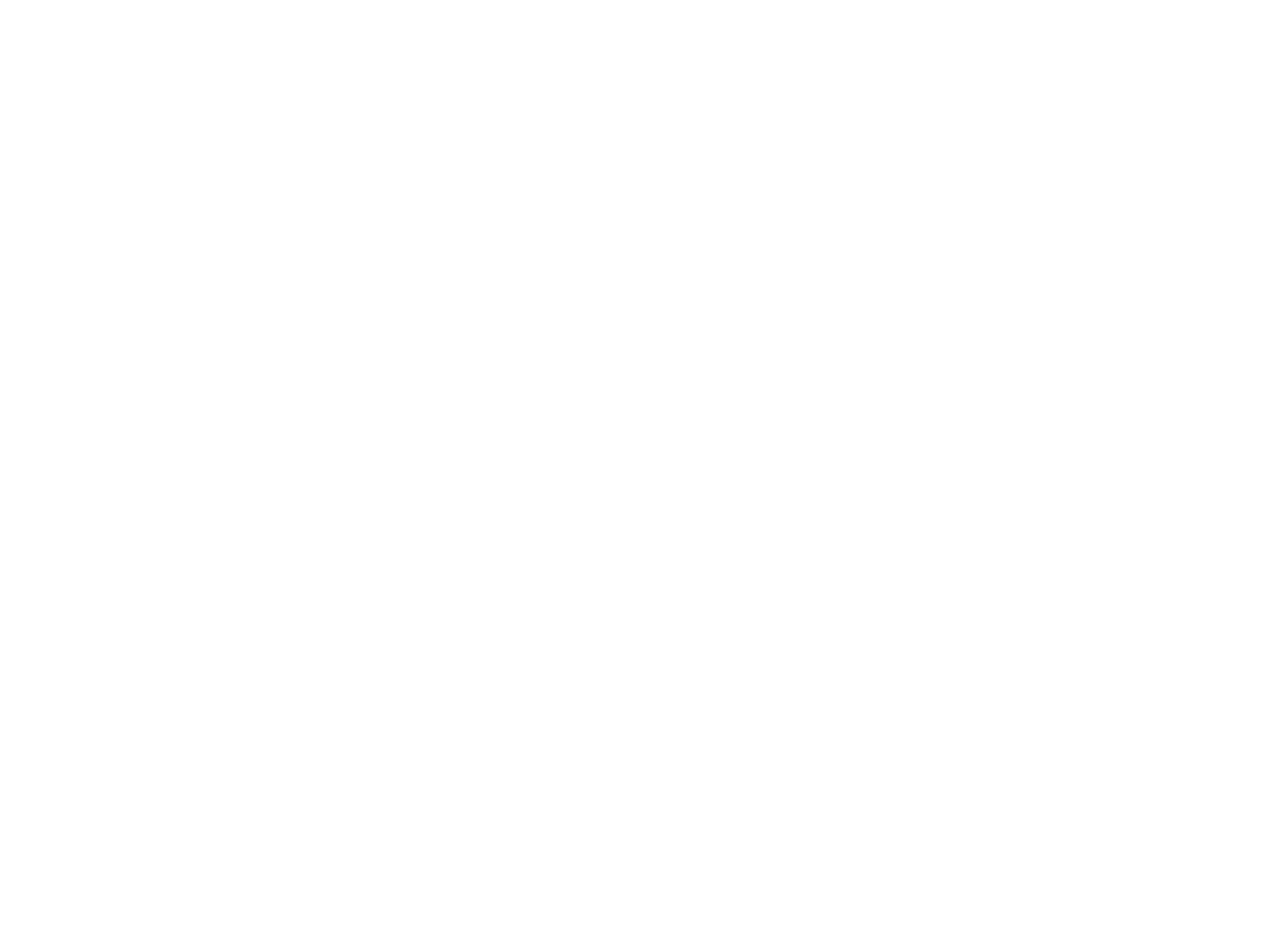
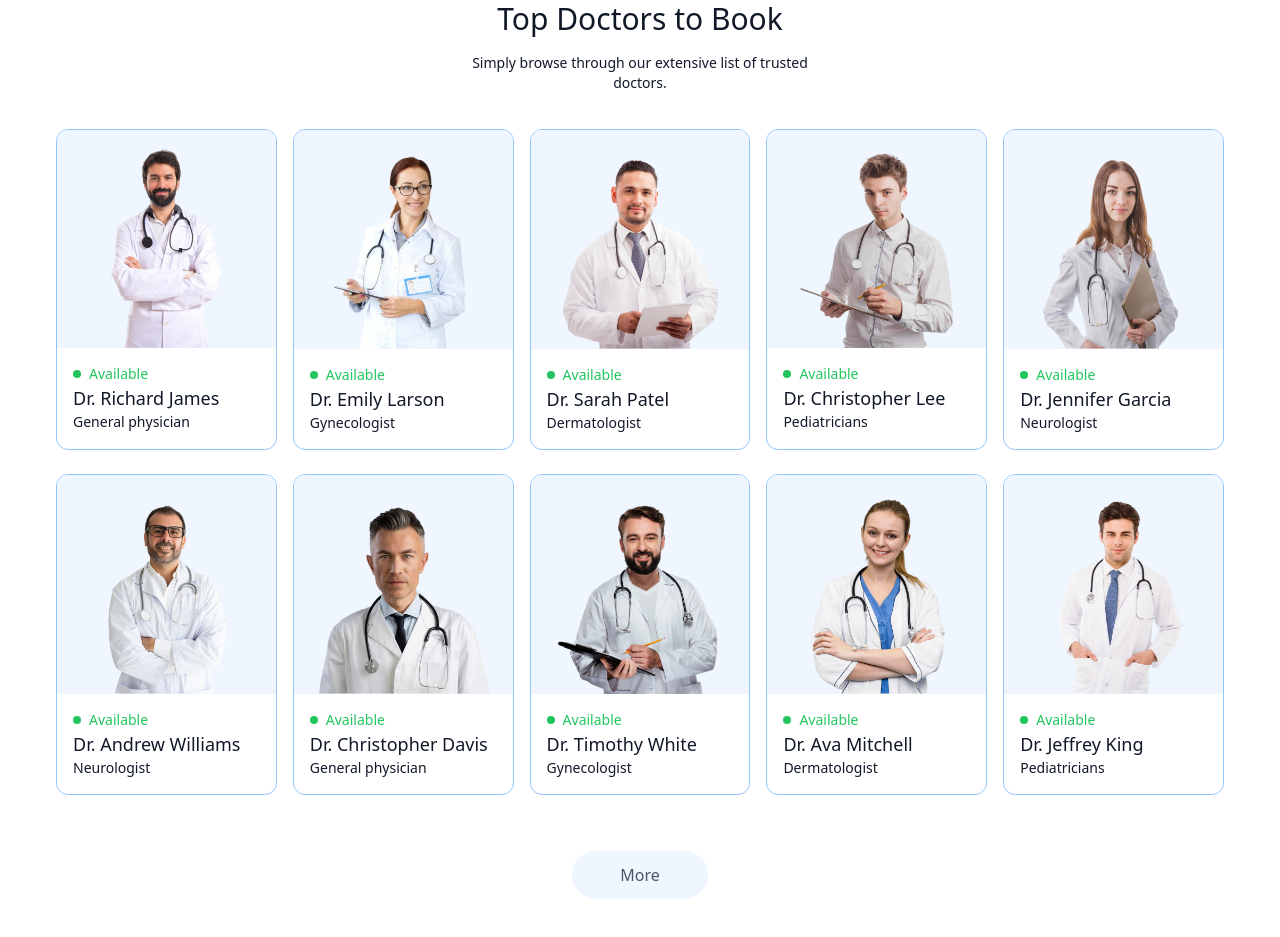
Before and after one commit to Sudarshan0306/Prescripto, a React (Vite) app in the folder frontend/: page / in a window 1280 px wide. Shown: the part 1000-1937 px from the top of the page. Before the commit the page ends 937 px from the top, so only its background shows below. Built offline with nearby package versions, Linux system fonts and the light colour scheme.

Commit message:
complete TopDoctors component UI

```diff
--- /dev/null
+++ b/frontend/src/Components/TopDoctors.jsx
@@ -0,0 +1,40 @@
+import React from "react";
+import { doctors } from "../assets/assets_frontend/assets";
+import { useNavigate } from "react-router-dom";
+
+const TopDoctors = () => {
+
+    const navigate = useNavigate();
+  return (
+    <div className="flex flex-col items-center gap-4 text-gray-900 md:mx-10 my-16">
+      <h1 className="text-3xl font-medium">Top Doctors to Book</h1>
+      <p className=" sm:w-1/3 text-center text-sm">
+        Simply browse through our extensive list of trusted doctors.
+      </p>
+      <div className="w-full grid grid-cols-auto gap-4 pt-5 gap-y-6 px-3 sm:px-0">
+        {doctors.slice(0, 10).map((item, index) => (
+          <div
+            onClick={()=> navigate(`/appointment/${item._id}`)}
+            key={index}
+            className="border border-blue-300 rounded-xl overflow-hidden cursor-pointer hover:translate-y-[-10px] transition-all duration-500"
+          >
+            <img className="bg-blue-50" src={item.image} alt="" />
+            <div className="p-4">
+              <div className="flex items-center gap-2 text-sm text-center text-green-500">
+                <p className="w-2 h-2 bg-green-500 rounded-full"></p>
+                <p>Available</p>
+              </div>
+              <p className="text-gray-900 text-lg font-medium">{item.name}</p>
+              <p className="ext-gray-500 text-sm">{item.speciality}</p>
+            </div>
+          </div>
+        ))}
+      </div>
+      <button className="bg-blue-50 text-gray-600  px-12 py-3 rounded-full mt-10">
+        More
+      </button>
+    </div>
+  );
+};
+
+export default TopDoctors;
--- a/frontend/src/pages/Home.jsx
+++ b/frontend/src/pages/Home.jsx
@@ -1,12 +1,14 @@
 import React from 'react'
 import Header from '../Components/Header'
 import SpecialityMenu from '../Components/SpecialityMenu'
+import TopDoctors from '../Components/TopDoctors'
 
 const Home = () => {
   return (
     <div>
       <Header />
       <SpecialityMenu />
+      <TopDoctors />
     </div>
   )
 }
--- a/frontend/tailwind.config.js
+++ b/frontend/tailwind.config.js
@@ -8,6 +8,9 @@
     extend: {
       colors: {
         'primary': '#5f6FFF'
+      },
+      gridTemplateColumns: {
+        'auto': 'repeat(auto-fill, minmax(200px, 1fr))'
       }
     },
   },
```
